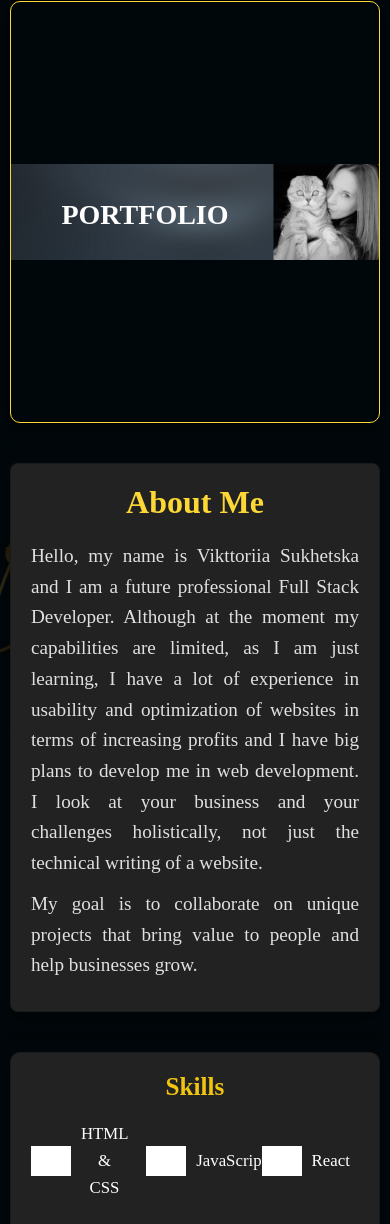
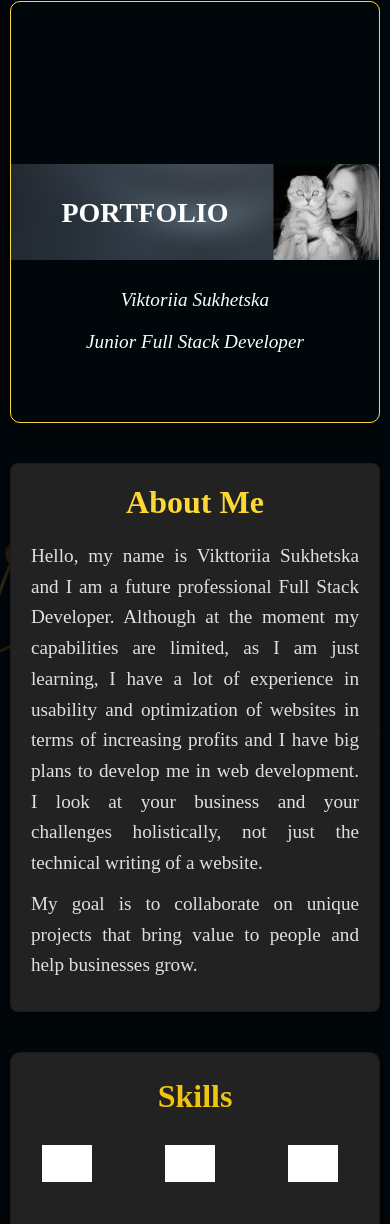
Before and after one commit to ViktoriiaMessi/Test, a plain HTML site: page index.html in a window 390 px wide. Shown: the part 109-1333 px from the top of the page. Drawn offline with nearby package versions, Linux system fonts and the light colour scheme; grey boxes are pictures that could not be loaded; a script that the page names is missing.

Commit message:
Обновление проекта

```diff
--- a/style.css
+++ b/style.css
@@ -456,7 +456,7 @@ html, body {
 /* Основные стили для заголовка "PORTFOLIO" */
 .home-section h1 {
   font-size: 60px; /* Размер шрифта для десктопов */
-  padding-top: 155px; /* Смещает заголовок вниз */
+  padding-top: 105px; /* Смещает заголовок вниз */
   display: block; /* Убедитесь, что заголовок занимает всю ширину для центрирования */
   text-align: center; /* Центрируем текст */
   margin-left: -100px; /* Сдвигаем заголовок немного влево */
@@ -603,3 +603,70 @@ html, body {
     display: none !important; /* Скрыть элемент с текстом в мобильной версии */
   }
 }
+
+@media (max-width: 768px) {
+  .skills-list li {
+    text-indent: -9999px; /* Убираем текст с экрана */
+    position: relative; /* Для возможности оставлять изображение на месте */
+  }
+
+  .skills-list li img {
+    text-indent: 0; /* Возвращаем значки в нормальное положение */
+    position: absolute;
+    left: 50%;
+    transform: translateX(-50%); /* Центрируем значок по горизонтали */
+  }
+}
+@media (max-width: 768px) {
+  .skills-list {
+    gap: 40px; /* Увеличиваем пространство между значками только на мобильной версии */
+  }
+}
+
+@media (max-width: 768px) {
+  .skills-section h2 {
+    margin-bottom: 30px; /* Увеличиваем отступ под заголовком "Skills" */
+    margin-top: 5px; /* Увеличиваем отступ над заголовком "Skills" */
+    font-size: 2rem;
+      }
+    }
+
+
+  .skills-list li {
+    margin-bottom: 20px; /* Увеличиваем отступы между значками по вертикали */
+  }
+
+
+@media (max-width: 768px) {
+  .skills-list img {
+    width: 50px; /* Увеличиваем размер значков */
+    height: auto; /* Сохраняем пропорции значков */
+  }
+}
+@media (max-width: 768px) {
+  .skills-section {
+    padding-bottom: 30px; /* Увеличиваем нижний отступ внутри секции */
+  }
+}
+
+@media (max-width: 768px) {
+  .home-section p {
+    margin: 10px 0; /* Сбрасываем большие отступы и добавляем только сверху и снизу */
+    text-align: center; /* Центрируем текст */
+    position: static; /* Отменяем любые абсолютные или фиксированные позиции */
+    font-size: 1.2rem; /* Увеличиваем размер шрифта, чтобы текст был хорошо виден на мобильных устройствах */
+  }
+
+  .home-section {
+    padding-bottom: 40px; /* Добавляем дополнительное пространство внизу, чтобы текст не сливался с границей */
+  }
+}
+
+@media (max-width: 768px) {
+  .home-section {
+    padding-bottom: 10px; /* Уменьшаем отступ снизу */
+  }
+
+  .home-section p {
+    margin-bottom: 10px; /* Уменьшаем нижний отступ у текста */
+  }
```
